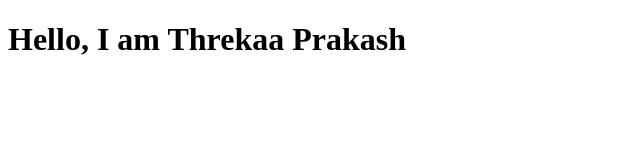
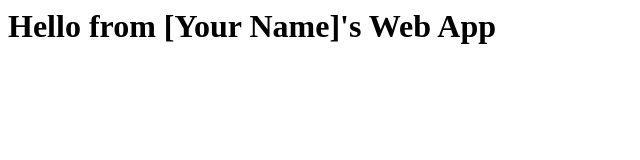
Before and after one commit to tprakash2000/cloud, a plain HTML site: page index.html in a window 1280 px wide. Shown: the whole page, without its empty margins (0-640 px from the left). Drawn offline with Linux system fonts and the light colour scheme.

Commit message:
Update index.html

```diff
--- a/index.html
+++ b/index.html
@@ -1,11 +1 @@
-<!DOCTYPE html>
-<html lang="en">
-<head>
-    <meta charset="UTF-8">
-    <meta name="viewport" content="width=device-width, initial-scale=1.0">
-    <title>Threkaa Prakash - Static Web App</title>
-</head>
-<body>
-    <h1>Hello, I am Threkaa Prakash</h1>
-</body>
-</html>
+<h1>Hello from [Your Name]'s Web App</h1>
```
